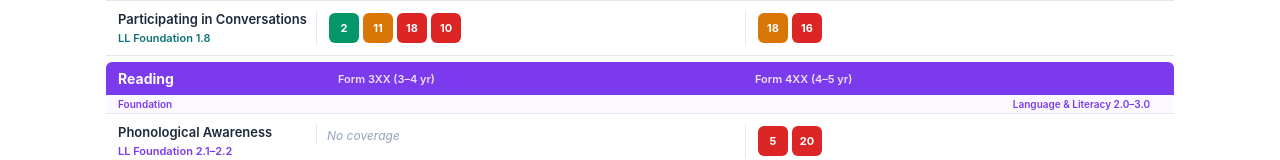
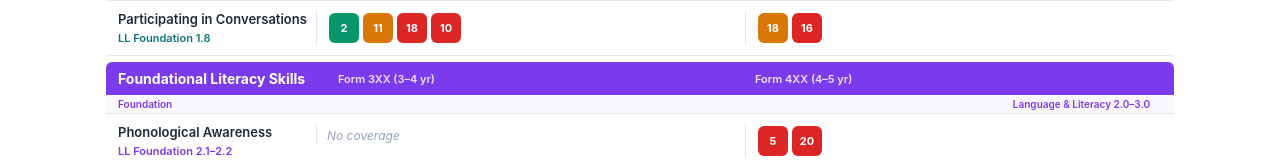
Before and after one commit to corneliataylor-lab/PTKLFcoverage, a plain HTML site: page index.html in a window 1280 px wide. Shown: the part 806-966 px from the top of the page. Drawn offline with Linux system fonts and the light colour scheme.

Commit message:
Update index.html

```diff
--- a/index.html
+++ b/index.html
@@ -167,7 +167,7 @@ const strandDefs = [
       early: "Participate in brief, simple conversations that are connected to a shared activity.",
       later: "Participate in longer and more complex conversations, including conversations on topics that are not immediately present." },
   ]},
-  { name: "Reading", tag: "Language & Literacy 2.0\u20133.0", color: "#7C3AED", foundations: [
+  { name: "Foundational Literacy Skills", tag: "Language & Literacy 2.0\u20133.0", color: "#7C3AED", foundations: [
     { id: "LL 2.1 Phon. Awareness", label: "Phonological Awareness", sub: "LL Foundation 2.1\u20132.2",
       early: "Recognize and produce rhymes in stories, songs, games, or play; orally blend and delete words and syllables without the support of pictures or objects.",
       later: "Recognize, produce, and manipulate sounds (rhymes, syllables, onsets/rimes, phonemes) with increasing independence." },
```
